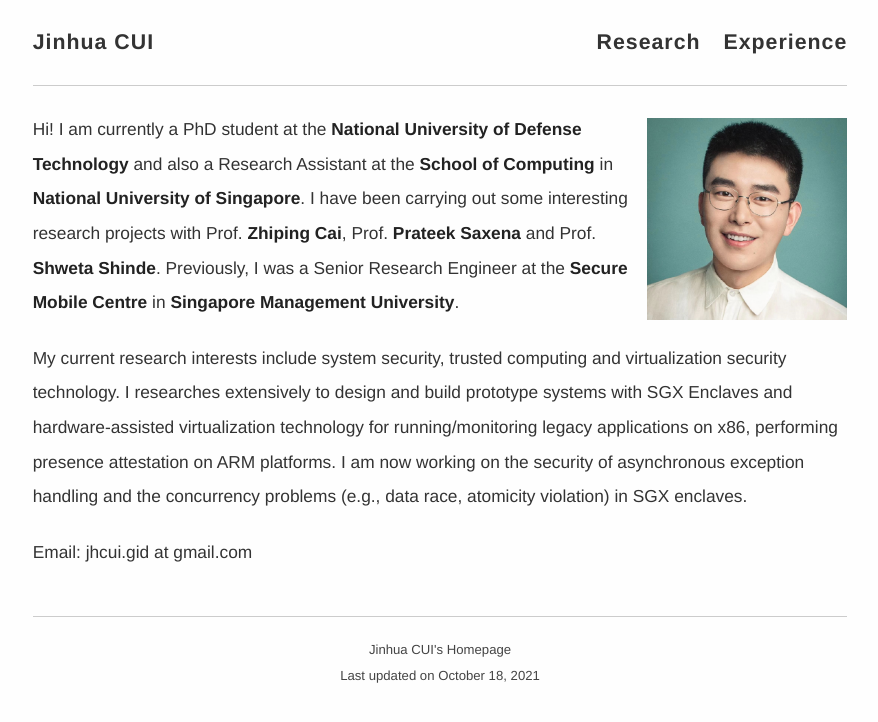
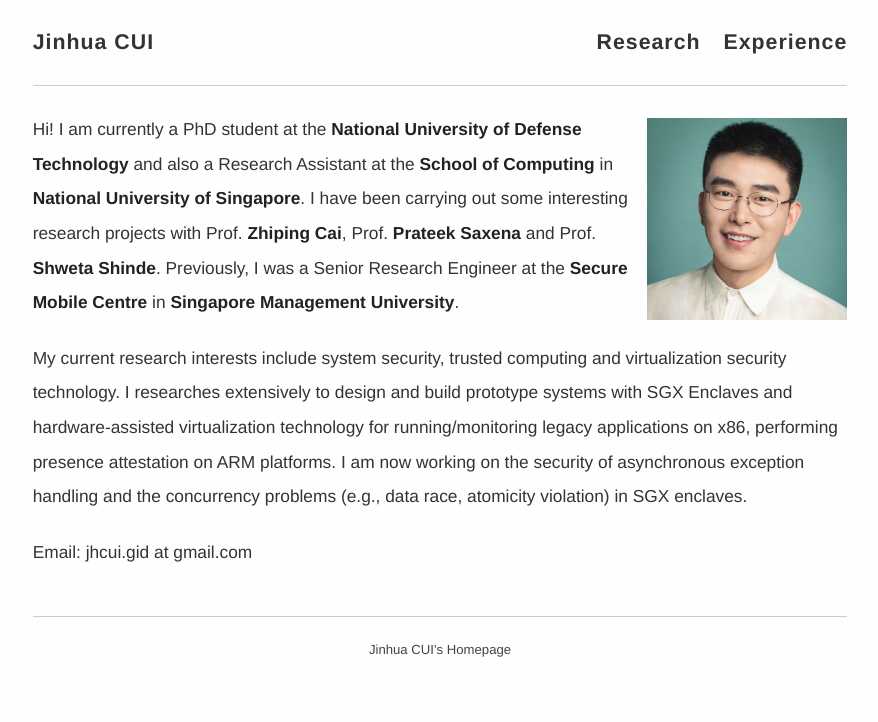
Before and after one commit to cimcs/cimcs.github.io, a Jekyll site: the page built from index.md, in a window 1280 px wide. Shown: the top 722 px of the page, without its empty margins (200-1078 px from the left). Built offline with Jekyll 4.4.1, drawn with Linux system fonts in a browser that asks for light colours; comment, search, counter and statistics services are not loaded.

Commit message:
Update footer.html

```diff
--- a/_includes/footer.html
+++ b/_includes/footer.html
@@ -1,5 +1,5 @@
 <footer class="site-footer">
     {{ site.description }}<br />
 
-    Last updated on {{ site.time | date: '%B %-d, %Y' }}
+    <!-- Last updated on {{ site.time | date: '%B %-d, %Y' }} -->
 </footer>
```
